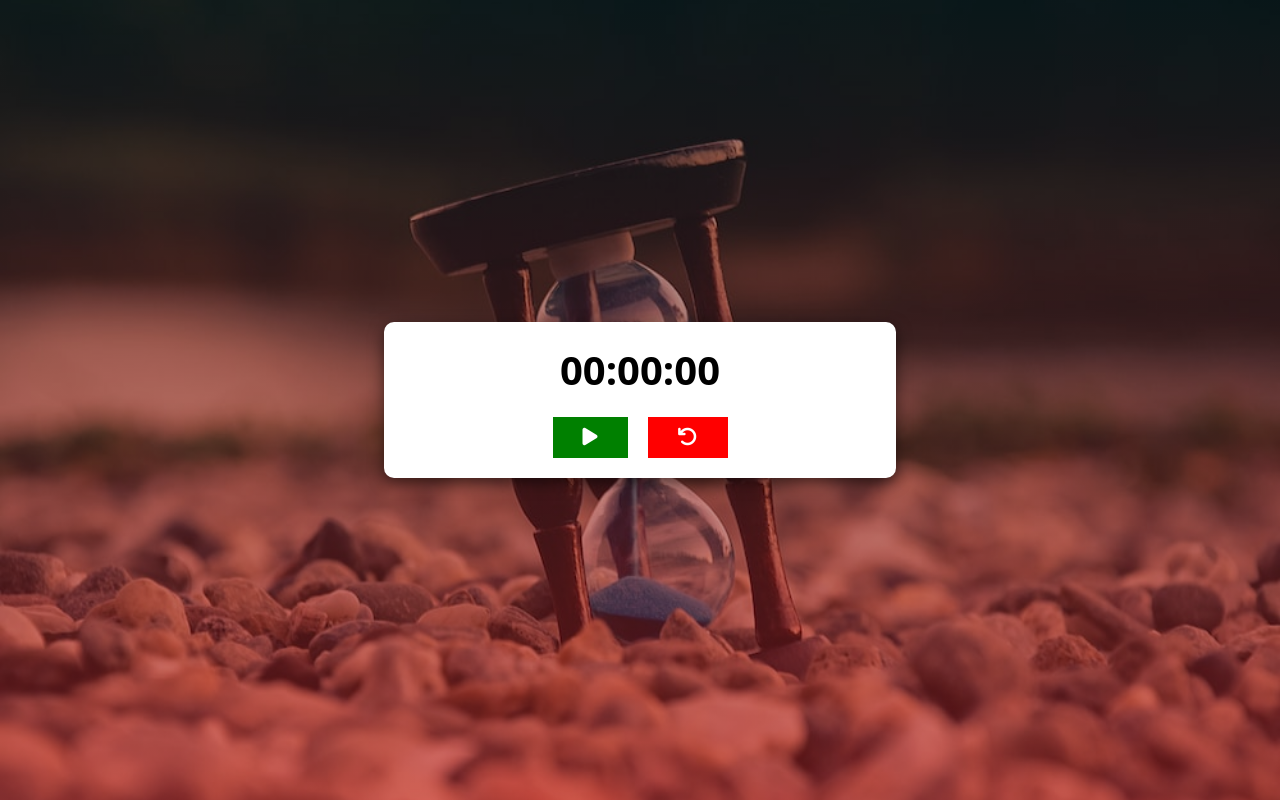
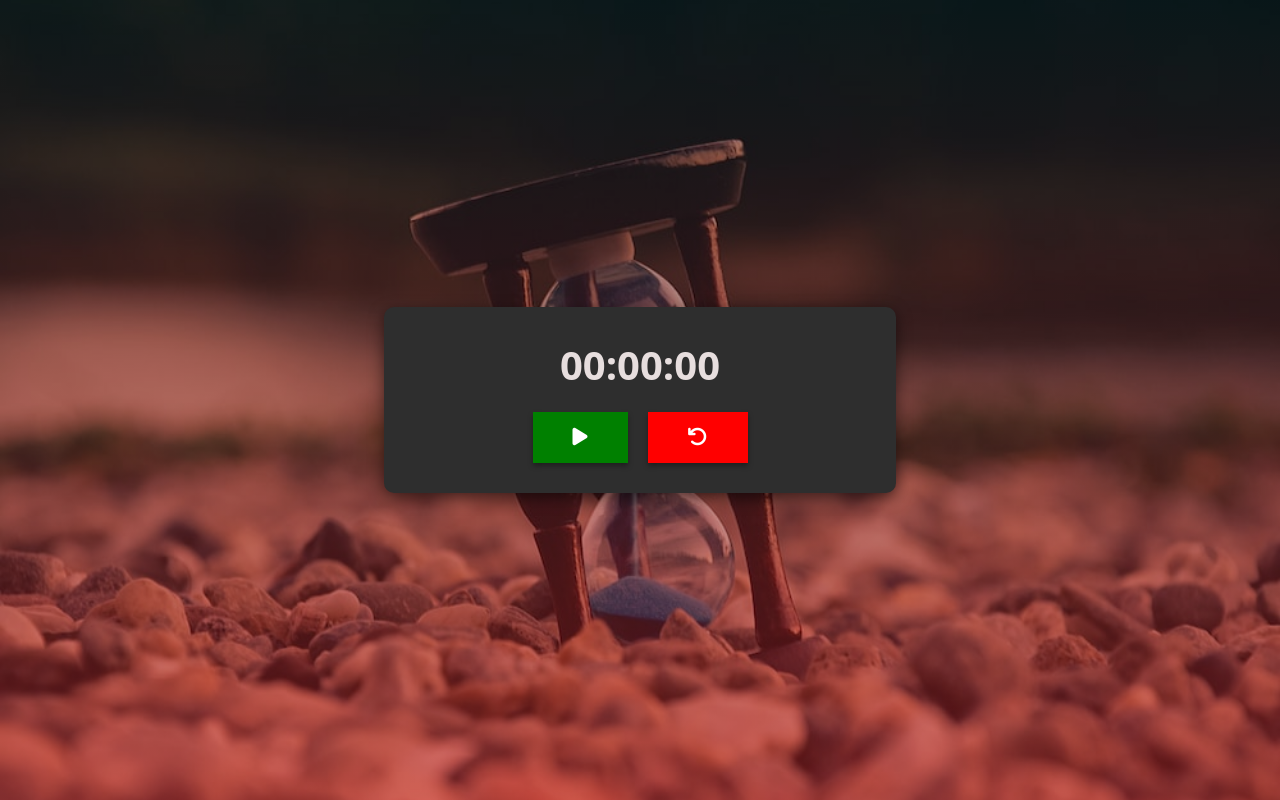
Before and after one commit to otizgit/StopWatch, a plain HTML site: page index.html in a window 1280 px wide. Drawn offline with Linux system fonts and the light colour scheme.

Commit message:
style-fix

```diff
--- a/style.css
+++ b/style.css
@@ -17,10 +17,11 @@ main {
 }
 
 .container {
-    background-color: white;
+    background-color: hsl(0, 0%, 18%);
+    /* background-color: ; */
     width: 40%;
     border-radius: 10px;
-    padding: 20px;
+    padding-block: 30px;
     text-align: center;
     box-shadow: 0px 5px 15px rgba(0, 0, 0, 0.562);
 }
@@ -29,6 +30,7 @@ main {
     font-size: 40px;
     font-weight: 700;
     margin-bottom: 20px;
+    color: hsl(0, 16%, 89%);
 }
 
 button i {
@@ -38,8 +40,17 @@ button i {
 button {
     outline: none;
     border: none;
-    padding: 10px 30px;
+    padding: 15px 40px;
     cursor: pointer;
+    box-shadow: 0px 3px 5px rgba(0, 0, 0, 0.349);
+}
+button:nth-child(1):active {
+    transform: scale(0.95);
+    box-shadow: none;
+}
+button:nth-child(2):active {
+    transform: scale(0.95);
+    box-shadow: none;
 }
 .buttons {
     display: flex;
```
